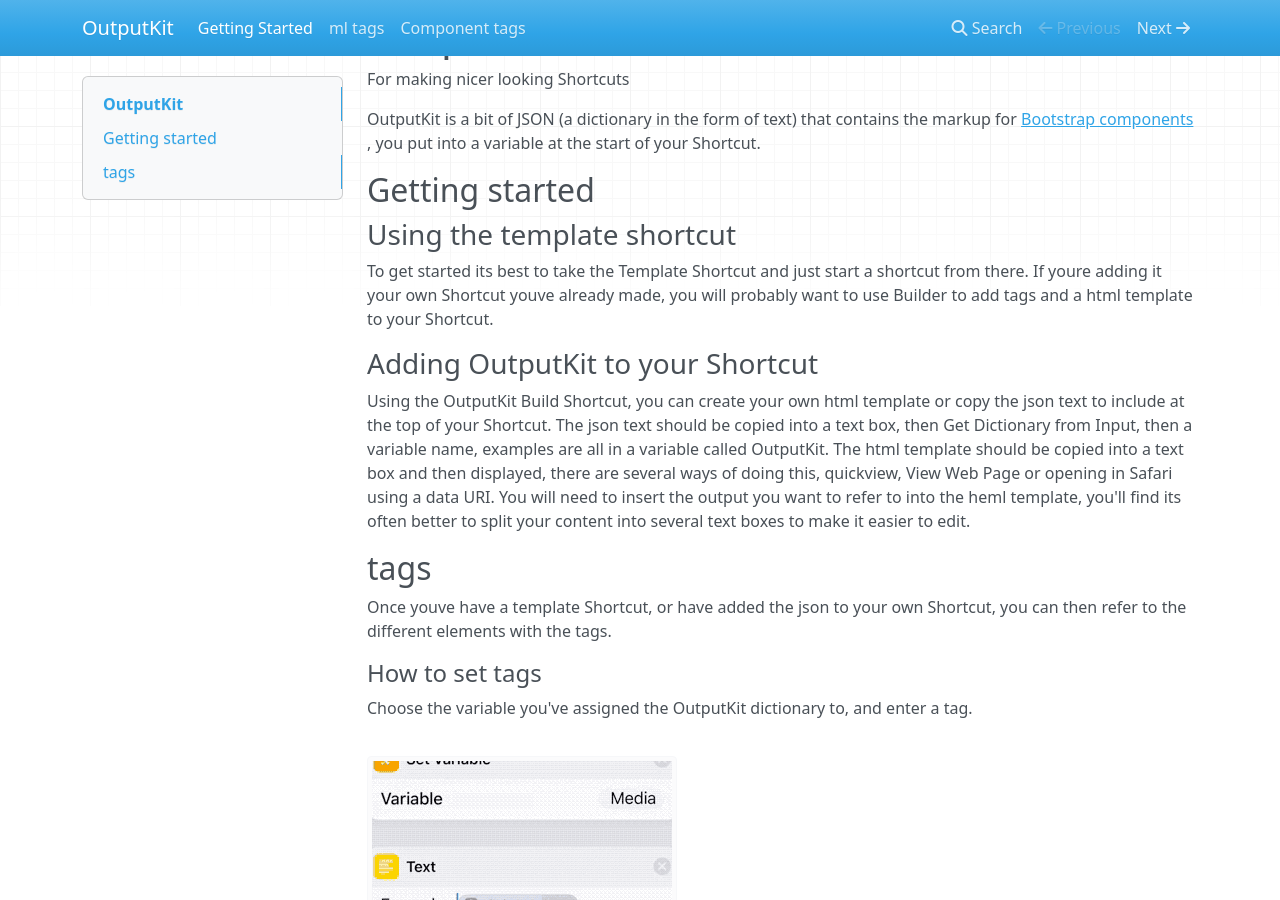
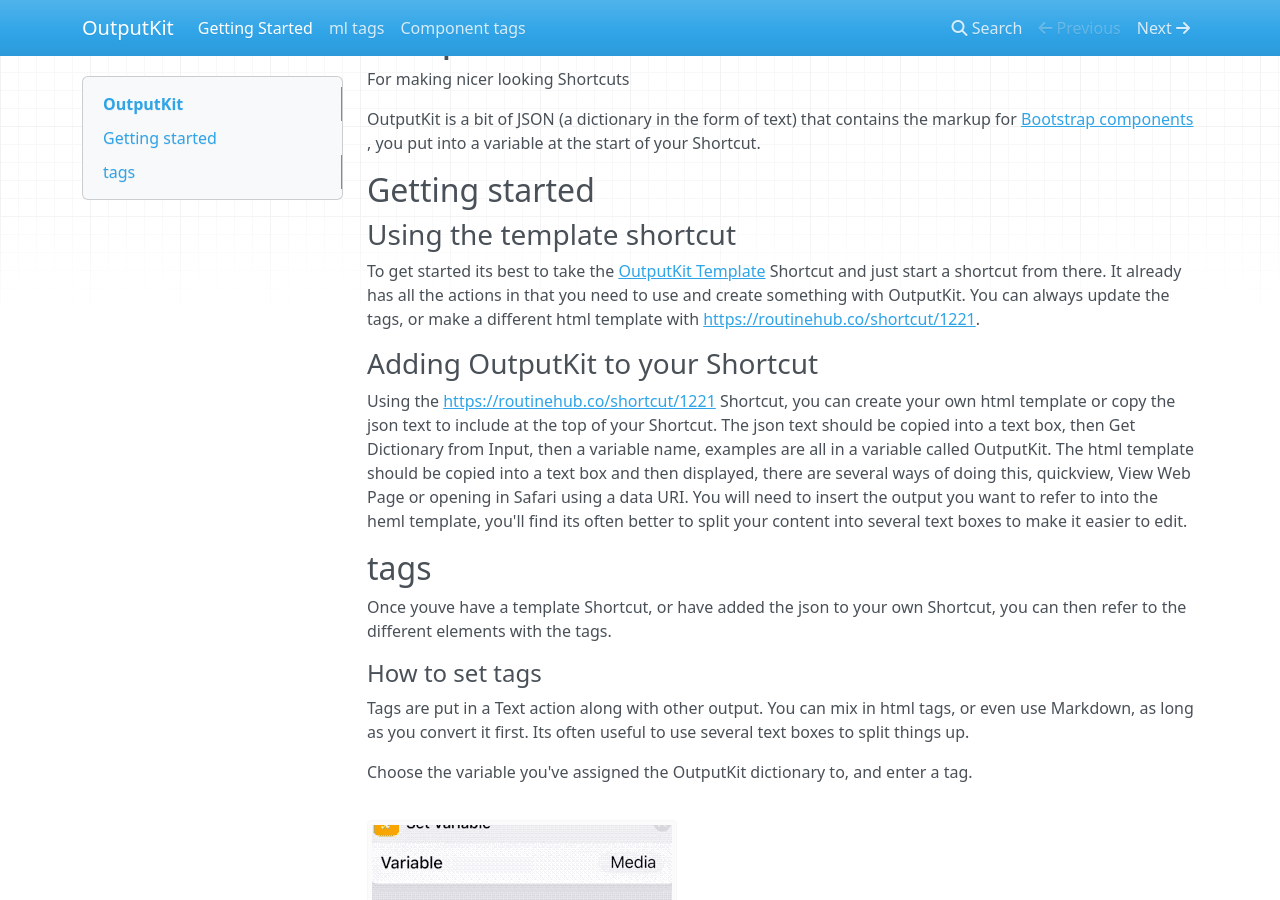
Before and after one commit to nturpin0/OutputKit, an MkDocs documentation site: the page built from docs/index.md, in a window 1280 px wide and 900 px high, scrolled down 194 px. Built offline with MkDocs 1.6.1, drawn with Linux system fonts in a browser that asks for light colours; nearby versions of some CDN libraries.

Commit message:
Update index.md

```diff
--- a/docs/index.md
+++ b/docs/index.md
@@ -9,11 +9,12 @@
 ## Getting started
 
 ### Using the template shortcut
-To get started its best to take the Template Shortcut and just start a shortcut from there.
-If youre adding it your own Shortcut youve already made, you will probably want to use Builder to add tags and a html template to your Shortcut.
+To get started its best to take the [OutputKit Template](https://routinehub.co/shortcut/1220) Shortcut and just start a shortcut from there. It already has all the actions in that you need to use and create something with OutputKit. You can always update the tags, or make a different html template with [https://routinehub.co/shortcut/1221](OutputKit Build).
+
 
 ### Adding OutputKit to your Shortcut
-Using the OutputKit Build Shortcut, you can create your own html template or copy the json text to include at the top of your Shortcut. The json text should be copied into a text box, then Get Dictionary from Input, then a variable name, examples are all in a variable called OutputKit. The html template should be copied into a text box and then displayed, there are several ways of doing this, quickview, View Web Page or opening in Safari using a data URI. You will need to insert the output you want to refer to into the heml template, you'll find its often better to split your content into several text boxes to make it easier to edit.
+Using the [https://routinehub.co/shortcut/1221](OutputKit Build) Shortcut, you can create your own html template or copy the json text to include at the top of your Shortcut. The json text should be copied into a text box, then Get Dictionary from Input, then a variable name, examples are all in a variable called OutputKit.
+The html template should be copied into a text box and then displayed, there are several ways of doing this, quickview, View Web Page or opening in Safari using a data URI. You will need to insert the output you want to refer to into the heml template, you'll find its often better to split your content into several text boxes to make it easier to edit.
 
 
 ## tags
@@ -21,6 +22,8 @@
 
 
 #### How to set tags
+Tags are put in a Text action along with other output. You can mix in html tags, or even use Markdown, as long as you convert it first. Its often useful to use several text boxes to split things up.
+
 Choose the variable you've assigned the OutputKit dictionary to, and enter a tag.
 
 ![](https://github.com/nturpin0/OutputKit/raw/master/Images/OKDIctionary.gif)
```
